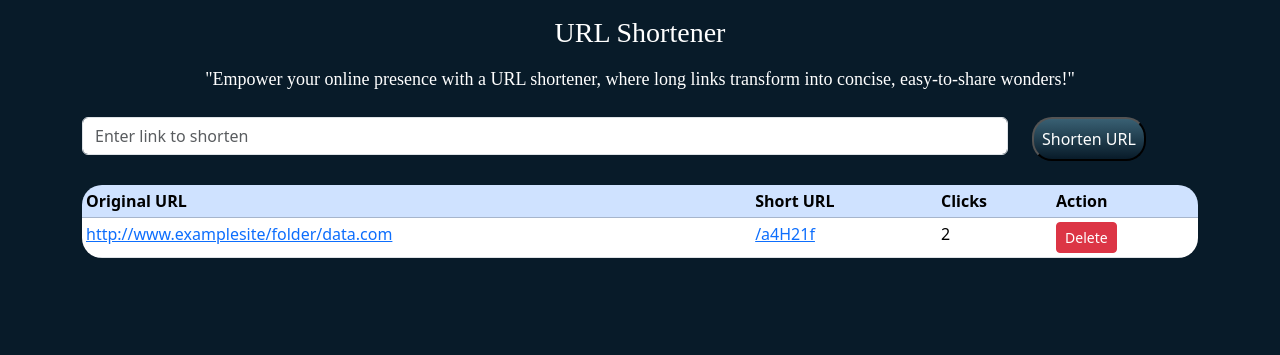
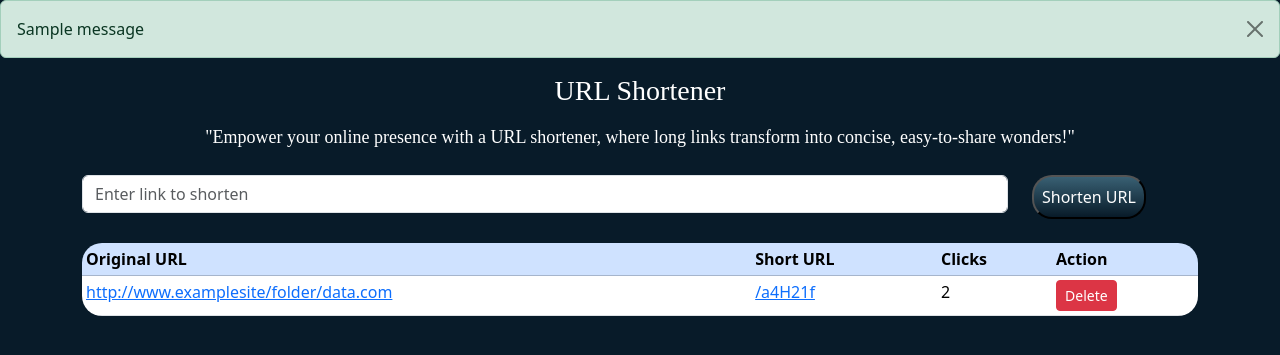
Before and after one commit to Irene1c/BrevityLink, a Flask app: page / in a window 1280 px wide. Shown: the part 59-414 px from the top of the page. Run offline with Flask 3, Linux system fonts and the light colour scheme; one stand-in notice (Sample message) is shown; parts of the project's set-up code (start-up, migrations or seed data) failed here and were passed over.

Commit message:
Implement message flashing in flask

```diff
--- a/server/templates/base.html
+++ b/server/templates/base.html
@@ -36,6 +36,25 @@
       </div>
     </nav>
   </header>
+
+  {% with messages = get_flashed_messages(with_categories=true) %}
+    {% if messages %}
+      {% for category, message in messages %}
+        {% if category == 'error' %}
+	  <div class="alert alert-danger alert-dismissible fade show">
+	    {{ message }}
+	    <button type="button" class="btn-close" data-bs-dismiss="alert"></button>
+	  </div>
+        {% else %}
+	  <div class="alert alert-success alert-dismissible fade show">
+	    {{ message }}
+	    <button type="button" class="btn-close" data-bs-dismiss="alert"></button>
+	  </div>
+	{% endif %}
+      {% endfor %}
+    {% endif %}
+  {% endwith %}
+
   <body>
     <div class="cointainer">
       {% block content %}{% endblock %}
```
